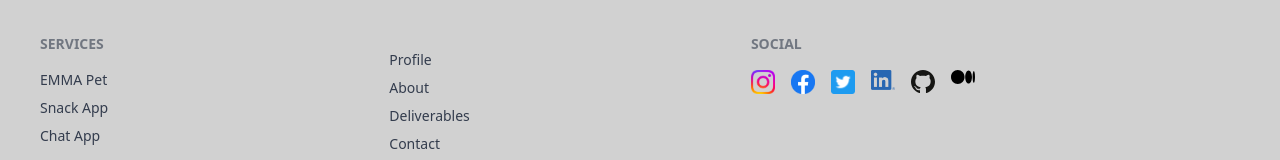
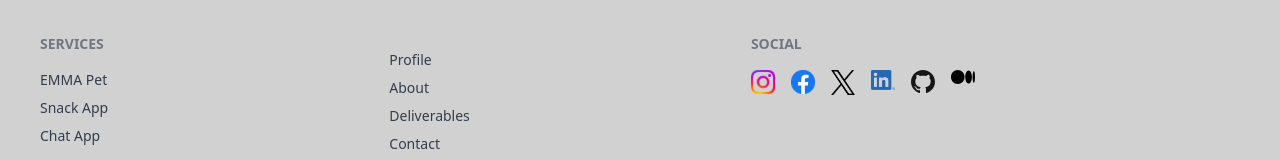
Before and after one commit to Taisei-Yamaguchi/portfolio, a React (Vite) app in the folder react-app/: page /contact in a window 1280 px wide. Shown: the part 888-1048 px from the top of the page. Built offline with nearby package versions, Linux system fonts and the light colour scheme.

Commit message:
change x logo

```diff
--- a/react-app/src/components/Footer.jsx
+++ b/react-app/src/components/Footer.jsx
@@ -22,7 +22,7 @@ const Footer = () => {
             <div className="grid grid-flow-col gap-4">
                 <a target="_blank" href='https://www.instagram.com/taisei.it'><img src='/images/Instagram_logo.png' width="24" height="24" viewBox="0 0 24 24" className="fill-current"></img></a>
                 <a target="_blank" href='https://www.facebook.com/profile.php?id=100088238918707'><img src='/images/facebook_logo.png' width="24" height="24" viewBox="0 0 24 24" className="fill-current"></img></a>
-                <a target="_blank" href='https://twitter.com/TaiseiYama15728'><img src='/images/twitter_logo.png' width="24" height="24" viewBox="0 0 24 24" className="fill-current"></img></a>
+                <a target="_blank" href='https://twitter.com/TaiseiYama15728'><img src='/images/x_logo.png' width="24" height="24" viewBox="0 0 24 24" className="fill-current"></img></a>
                 <a target="_blank" href='https://www.linkedin.com/in/taisei-yamaguchi-8b2289272/'><img src='/images/linked_in_logo.png' width="24" height="24" viewBox="0 0 24 24" className="fill-current"></img></a>
                 <a target="_blank" href='https://github.com/Taisei-Yamaguchi'><img src='/images/github-icon.svg' width="24" height="24" viewBox="0 0 24 24" className="fill-current"></img></a>
                 <a target="_blank" href='https://medium.com/@aries0326taisei'><img src='/images/medium-icon.svg' width="24" height="24" viewBox="0 0 24 24" className="fill-current"></img></a>
```
Also changed, not shown: react-app/public/images/x_logo.png (added).
